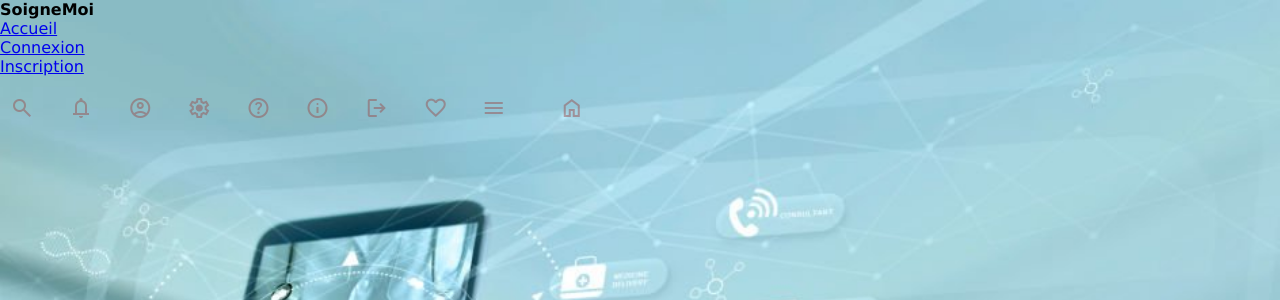
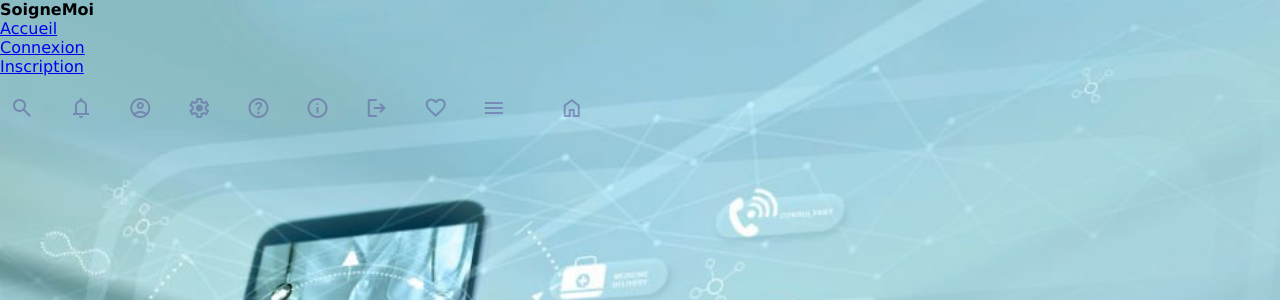
Before and after one commit to MDIDKT/ECF2, a PHP site: page / in a window 1280 px wide. Shown: the top 300 px of the page. Run offline with PHP 8.4, Linux system fonts and the light colour scheme.

Commit message:
changement de couleur

```diff
--- a/styles/index.css
+++ b/styles/index.css
@@ -22,7 +22,7 @@ align-items: center;
 
 }
 .material-symbols-outlined{
-    color: rgba(151, 82, 82, 0.5);
+    color: rgba(89, 82, 151, 0.5);
     font-size: 5em;
     margin-right: 10px;
     padding: 10px;
```
